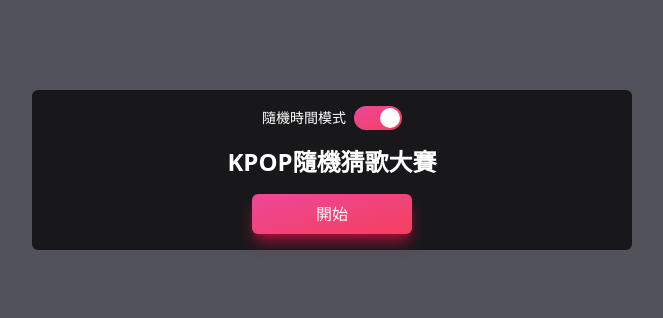
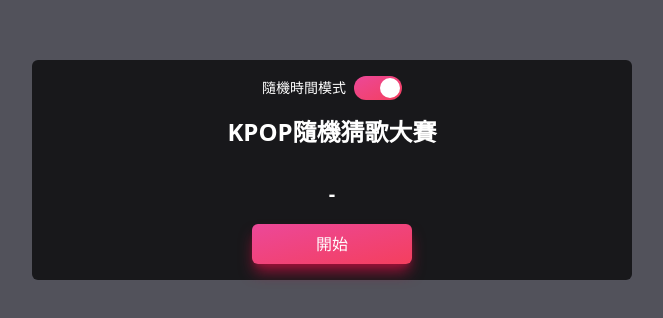
Before and after one commit to xzgun89425/kpop-web, a Nuxt app: page / in a window 1280 px wide. Shown: the part 230-548 px from the top of the page, without its empty margins (308-971 px from the left). Built offline with nearby package versions, Linux system fonts and the light colour scheme.

Commit message:
autoplay fix

```diff
--- a/pages/index.vue
+++ b/pages/index.vue
@@ -2,6 +2,7 @@
 const { lists } = useBandStore()
 const show = ref(false)
 const randomTime = ref(true)
+const url = ref('')
 const nowplay = reactive({
     playlist: '',
     start: '',
@@ -18,6 +19,7 @@
     nowplay.start = randomTime.value ? String(time) : nextList[a].start
     nowplay.name = nextList[a].name
     nowplay.song = nextList[a].song
+    url.value = `https://www.youtube.com/embed/${nowplay.playlist}?start=${nowplay.start}&rel=0&autoplay=1&muted=1&loop=1&playlist=${nowplay.playlist}`
 }
 
 function showAns() {
@@ -52,12 +54,13 @@
             </div>
             <h1 class="text-2xl font-bold text-white">KPOP隨機猜歌大賽</h1>
 
-            <div :class="show ? 'block' : 'hidden'">
+            <div>
                 <iframe
+                    id="video"
                     v-if="nowplay.playlist !== '' && nowplay.start !== ''"
                     class="w-[80vw] lg:w-[560px] h-[30vh] sm:h-[50vh] lg:h-[315px]"
-                    :src="`https://www.youtube.com/embed/${nowplay.playlist}?start=${nowplay.start}&rel=0&autoplay=1&muted=1&loop=1&playlist=${nowplay.playlist}`"
-                    title="YouTube video player"
+                    :src="url"
+                    title="player"
                     frameborder="0"
                     allow="accelerometer; autoplay; clipboard-write; encrypted-media; gyroscope; picture-in-picture; web-share"
                     allowfullscreen
```
